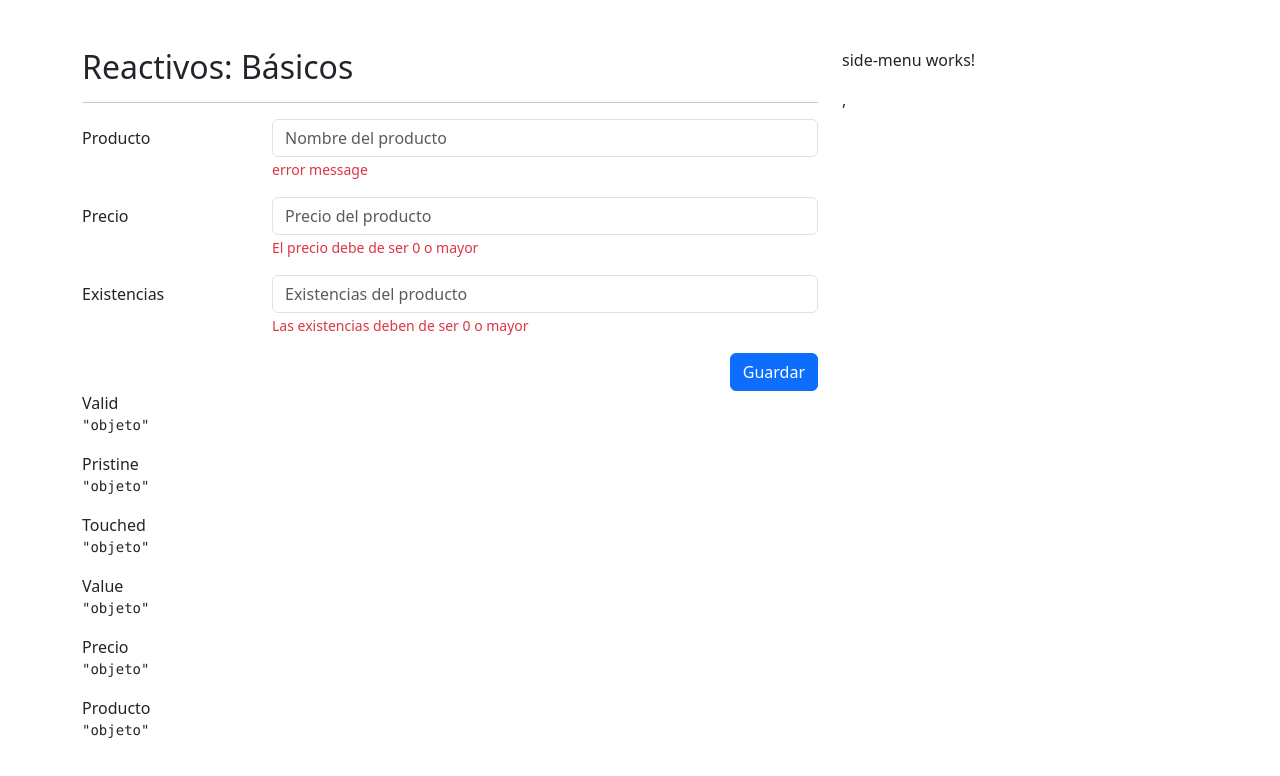
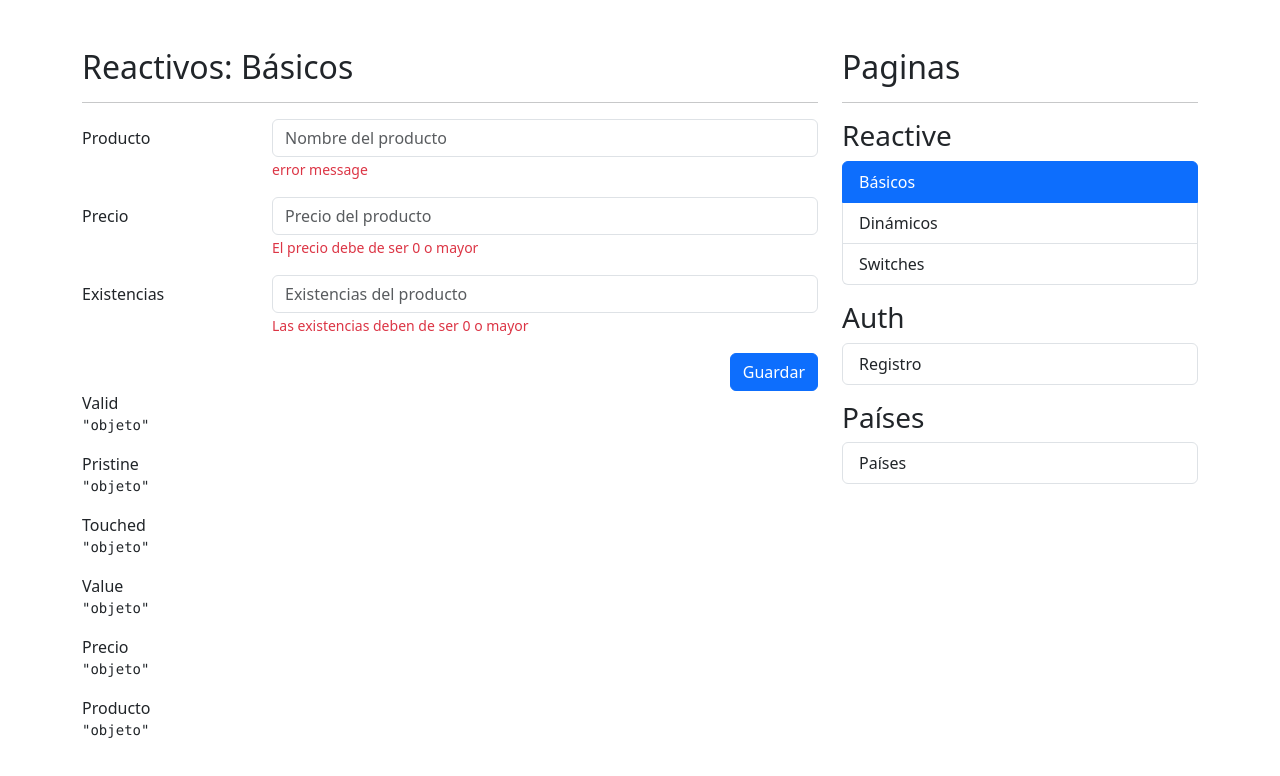
Before and after one commit to Antonio-Borrero/Angular-reactive-forms-app, an Angular app: page /reactive/basic in a window 1280 px wide. Shown: the top 776 px of the page. Built offline with nearby package versions, Linux system fonts and the light colour scheme.

Commit message:
feat: add navigation menu

```diff
--- a/src/app/shared/components/side-menu/side-menu.css
+++ /dev/null
@@ -1,3 +0,0 @@
-:host {
-  display: block;
-}
--- a/src/app/shared/components/side-menu/side-menu.html
+++ b/src/app/shared/components/side-menu/side-menu.html
@@ -1 +1,32 @@
-<p>side-menu works!</p>,
+<h2>Paginas</h2>
+<hr>
+
+<h3 class="mt-3">Reactive</h3>
+<ul class="list-group">
+
+    @for(item of reactiveMenu; track item.title){
+        <a [routerLink]="item.route" routerLinkActive="active" class="list-group-item">
+            {{item.title}}
+        </a>
+    }
+</ul>
+
+<h3 class="mt-3">Auth</h3>
+<ul class="list-group">
+
+    @for(item of authMenu; track item.title){
+        <a [routerLink]="item.route" routerLinkActive="active" class="list-group-item">
+            {{item.title}}
+        </a>
+    }
+</ul>
+
+<h3 class="mt-3">Países</h3>
+<ul class="list-group">
+
+    @for(item of countryMenu; track item.title){
+        <a [routerLink]="item.route" routerLinkActive="active" class="list-group-item">
+            {{item.title}}
+        </a>
+    }
+</ul>
--- a/src/app/shared/components/side-menu/side-menu.ts
+++ b/src/app/shared/components/side-menu/side-menu.ts
@@ -1,10 +1,34 @@
 import { Component } from '@angular/core';
+import { reactiveRoutes } from '../../../reactive/reactive.routes';
+import { RouterLink, RouterLinkActive } from '@angular/router';
+
+interface MenuItem {
+  title: string;
+  route: string;
+}
+
+const reactiveItems = reactiveRoutes[0].children ?? [];
 
 @Component({
   selector: 'app-side-menu',
-  imports: [],
+  imports: [RouterLink, RouterLinkActive],
   templateUrl: './side-menu.html',
-  styleUrl: './side-menu.css',
 })
+export class SideMenu {
+  reactiveMenu: MenuItem[] = reactiveItems
+    .filter((item) => item.path !== '**')
+    .map((item) => ({
+      route: `reactive/${item.path}`,
+      title: `${item.title}`,
+    }));
 
-export class SideMenu { }
+    authMenu: MenuItem[] = [{
+      title: "Registro",
+      route: "./auth"
+    }]
+
+    countryMenu: MenuItem[] = [{
+      title: "Países",
+      route: "./country"
+    }]
+}
```
